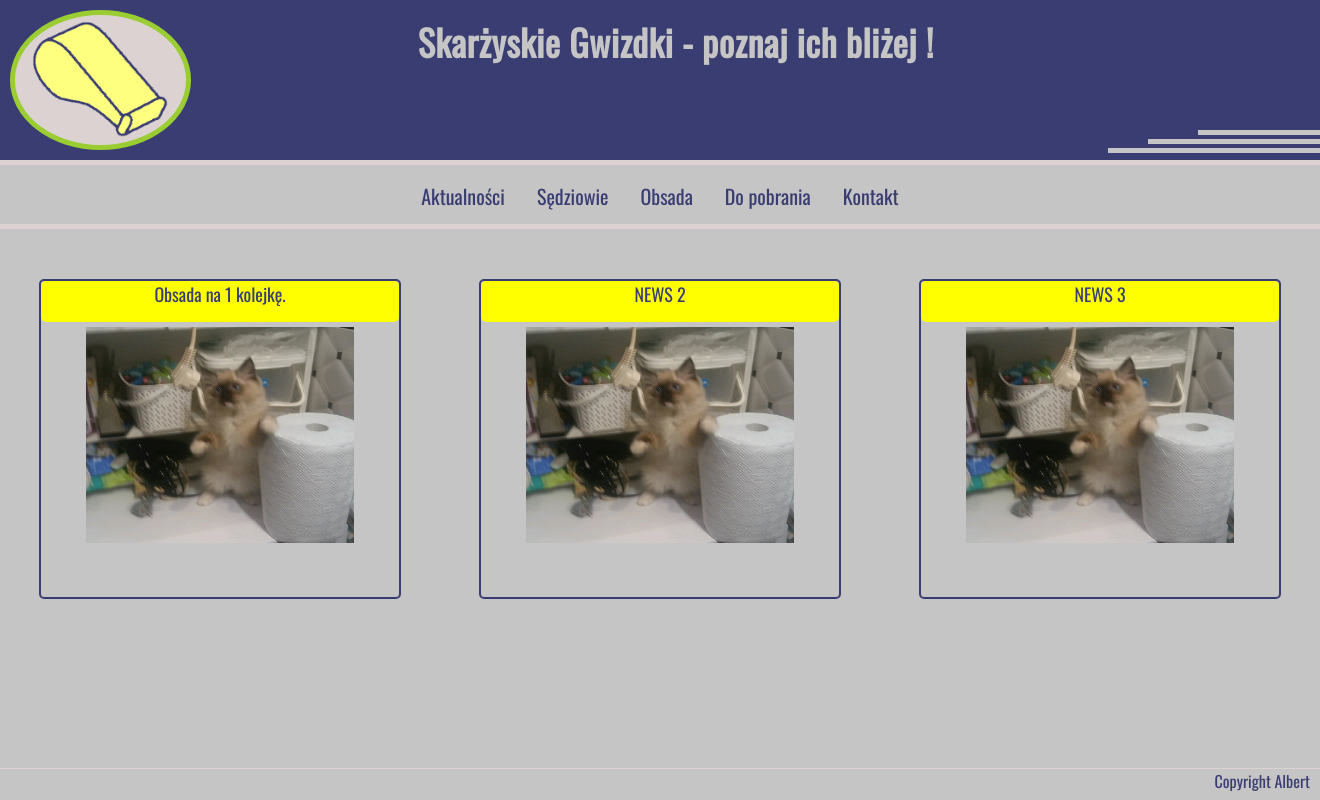
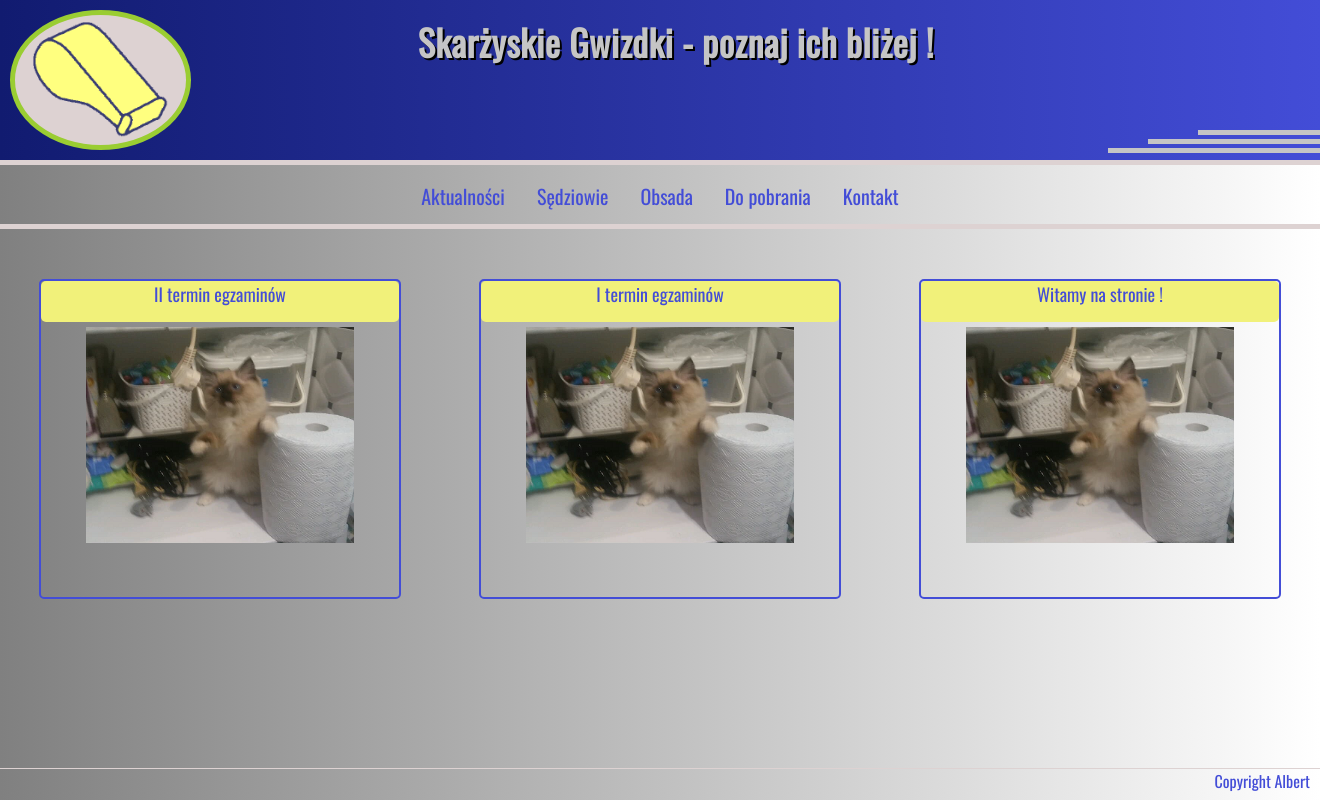
Before and after one commit to AlbertB93/SkoRefs, a PHP site: page / in a window 1320 px wide; the page is wider, and only the part inside the window is pictured. Run offline with PHP 8.4, Linux system fonts and the light colour scheme.

Commit message:
Added a few pages and changed colors in homepage

```diff
--- a/index.html
+++ b/index.html
@@ -38,7 +38,7 @@
     <main>
         <article>
             <div class="article--title">
-                Obsada na 1 kolejkę.
+                <a href="pages/news/news001.html">II termin egzaminów</a>
             </div>
             <div class="article--image">
                 <img src="images/felek.png" alt="FELEK" class="article--image--file">
@@ -46,7 +46,7 @@
         </article>
         <article>
             <div class="article--title">
-                NEWS 2
+                <a href="pages/news/news001.html"> I termin egzaminów </a>
             </div>
             <div class="article--image">
                 <img src="images/felek.png" alt="FELEK" class="article--image--file">
@@ -54,7 +54,7 @@
         </article>
         <article>
             <div class="article--title">
-                NEWS 3
+                <a href="pages/news/news001.html">Witamy na stronie !</a>
             </div>
             <div class="article--image">
                 <img src="images/felek.png" alt="FELEK" class="article--image--file">
--- a/style.css
+++ b/style.css
@@ -1,8 +1,9 @@
 :root{
-    --color-main: rgb(57, 61, 114);
+    --color-main: rgb(67, 77, 215);
     --color-decorate: rgb(221, 210, 210);
 
     --color-ground: #C5C5C5;
+    --color-test: rgb(241, 241, 122);
     /*--color-header: #1f2232;*/
 }
 
@@ -15,12 +16,13 @@
 }
 
 body{
-    background-color: var(--color-ground);
+    background: linear-gradient(to right, grey, white);
 }
 
 
 header{
-    background-color: var(--color-main);
+    /* background-color: var(--color-main); */
+    background: linear-gradient(to left, var(--color-main), rgb(17, 27, 112));
     display: flex;
     height: 20vh;
     padding: 10px;
@@ -59,6 +61,7 @@ header{
     padding-right: 150px;
     padding-top: 5px;
     text-align: center;
+    text-shadow: 2px 2px black;
 }
 
 .header--straps{
@@ -113,12 +116,17 @@ article{
 }
 
 .article--title{
-    background-color: yellow;
+    background-color: var(--color-test);
     border-radius: 5px;
     color: var(--color-main);
     font-size: 18px;
     height: 15%;
     text-align: center;
+}
+
+.article--title a{
+    text-decoration: none;
+    color: var(--color-main);
 }
 
 .article--image{
@@ -242,5 +250,5 @@ footer{
     right: 0px;
     padding: 5px;
     position: absolute;
-    text-decoration: none;s
+    text-decoration: none;
 }
```
Also changed, not shown: pages/news/news001.html (added, +15 -0 lines), pages/news/news002.html (added, +15 -0 lines), pages/news/news003.html (added, +15 -0 lines).
